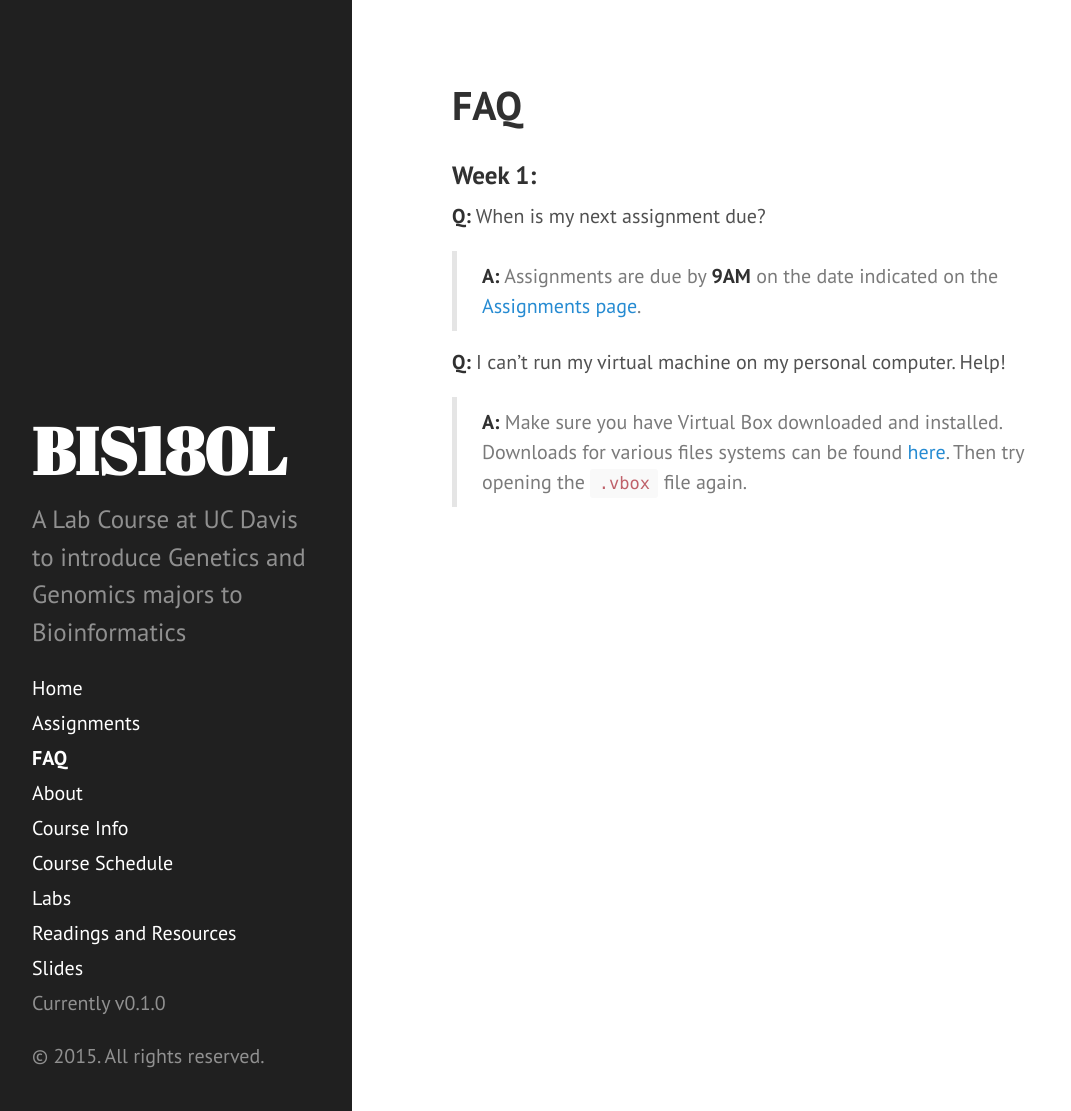
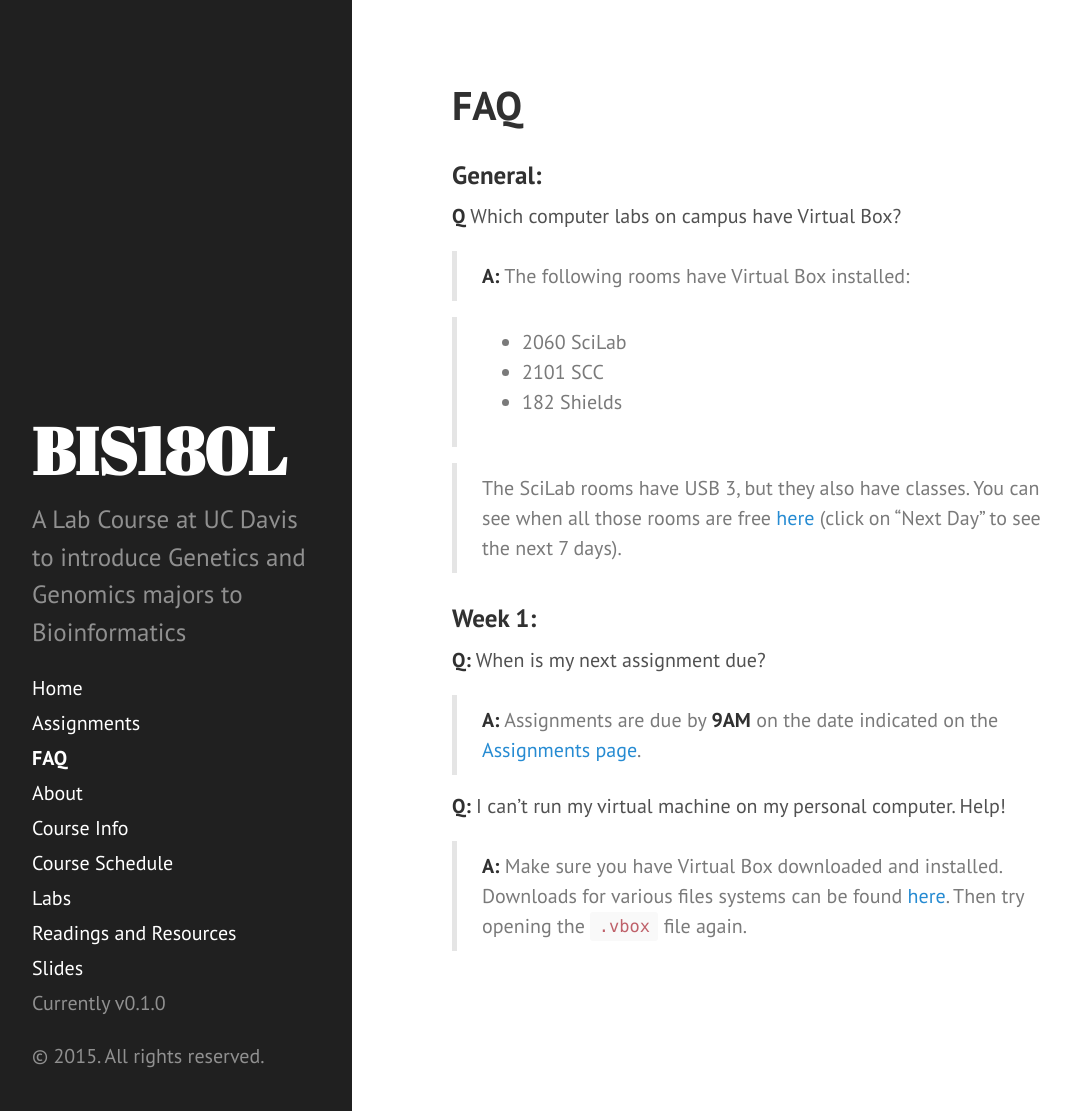
Before and after one commit to rjcmarkelz/BIS180L_web, a Jekyll site: the page built from FAQ.md, in a window 1280 px wide and 1111 px high. Shown: the whole window, without its empty margins (8-1079 px from the left). Built offline with Jekyll 4.4.1, drawn with Linux system fonts in a browser that asks for light colours; Markdown is read by kramdown in place of the engine named in the settings.

Commit message:
Updated computer lab info on website

```diff
--- a/FAQ.md
+++ b/FAQ.md
@@ -2,6 +2,18 @@
 layout: page
 title: FAQ
 ---
+
+### General:
+
+**Q** Which computer labs on campus have Virtual Box?
+>**A:** The following rooms have Virtual Box installed:
+
+>* 2060 SciLab
+* 2101 SCC
+* 182 Shields
+
+>The SciLab rooms have USB 3, but they also have classes. You can see when all those rooms are free [here](http://computerrooms.ucdavis.edu/rooms/available/) (click on "Next Day" to see the next 7 days).
+
 
 ### Week 1:
 
```
